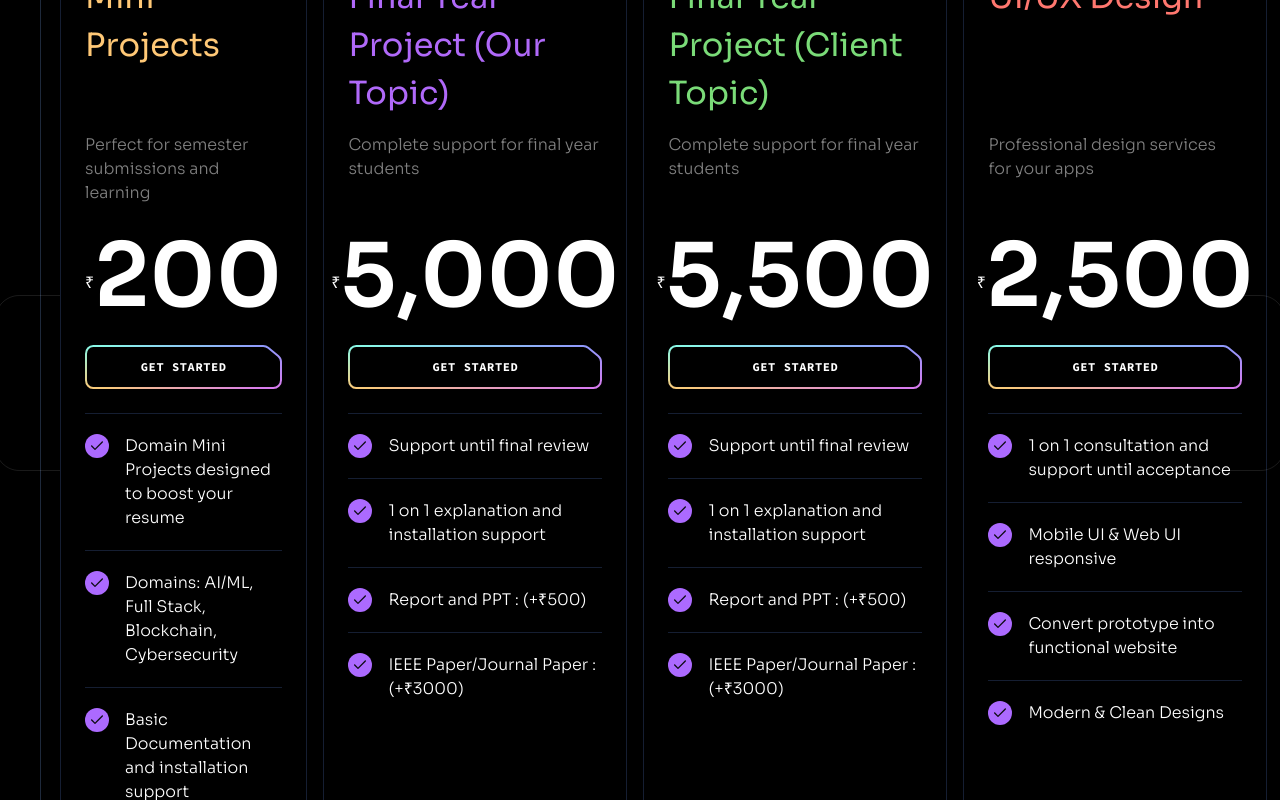
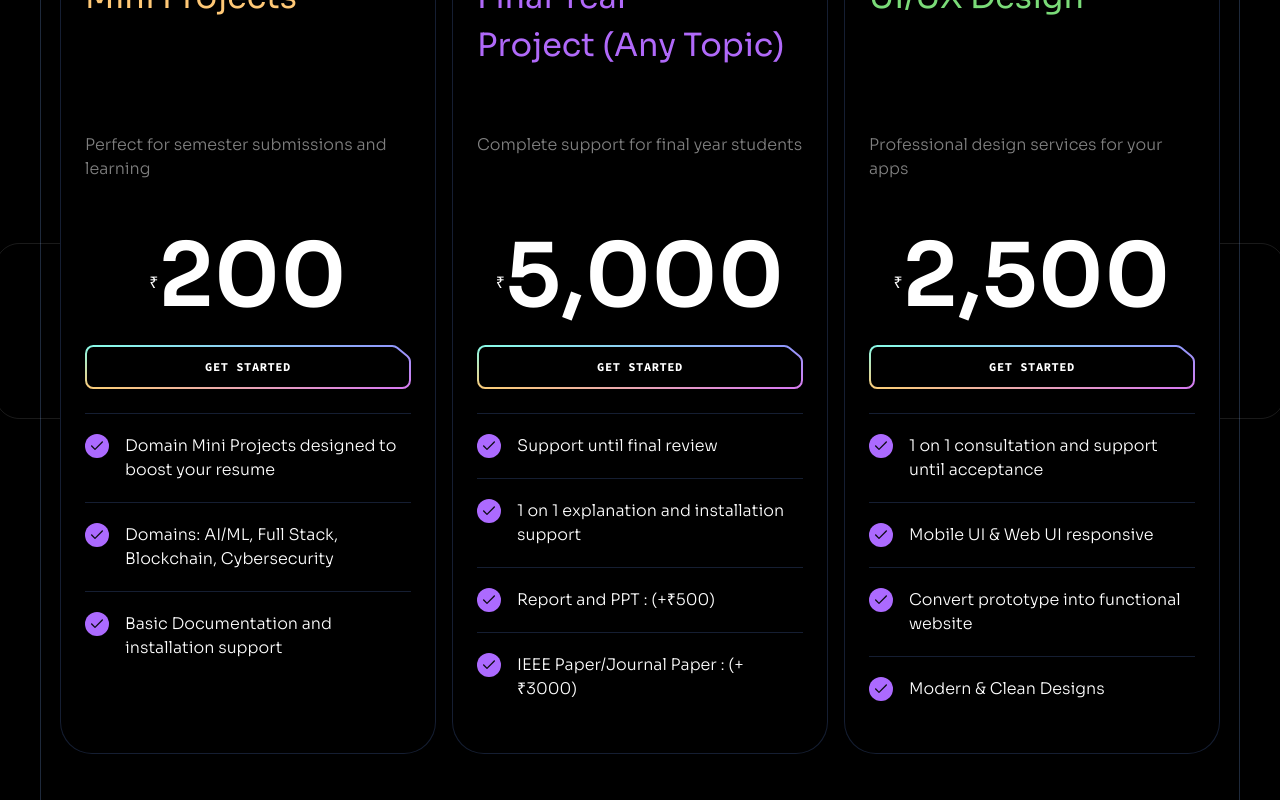
Before and after one commit to AmitheshChris02/Prolance, a React (Vite) app: page / in a window 1280 px wide. Shown: the part 2960-3760 px from the top of the page. Built offline with nearby package versions, Linux system fonts and the light colour scheme.

Commit message:
your topic card removed

```diff
--- a/src/constants/index.js
+++ b/src/constants/index.js
@@ -223,22 +223,9 @@ export const pricing = [
   },
   {
     id: "1",
-    title: "Final Year \nProject (Our Topic)",
+    title: "Final Year \nProject (Any Topic)",
     description: "Complete support for final year students",
     price: "5,000",
-    features: [
-      "Support until final review",
-      "1 on 1 explanation and installation support",
-      "Report and PPT : (+₹500)",
-      "IEEE Paper/Journal Paper : (+₹3000)",
-    ],
-    premium: true,
-  },
-  {
-    id: "2",
-    title: "Final Year \nProject (Client Topic)",
-    description: "Complete support for final year students",
-    price: "5,500",
     features: [
       "Support until final review",
       "1 on 1 explanation and installation support",
```
